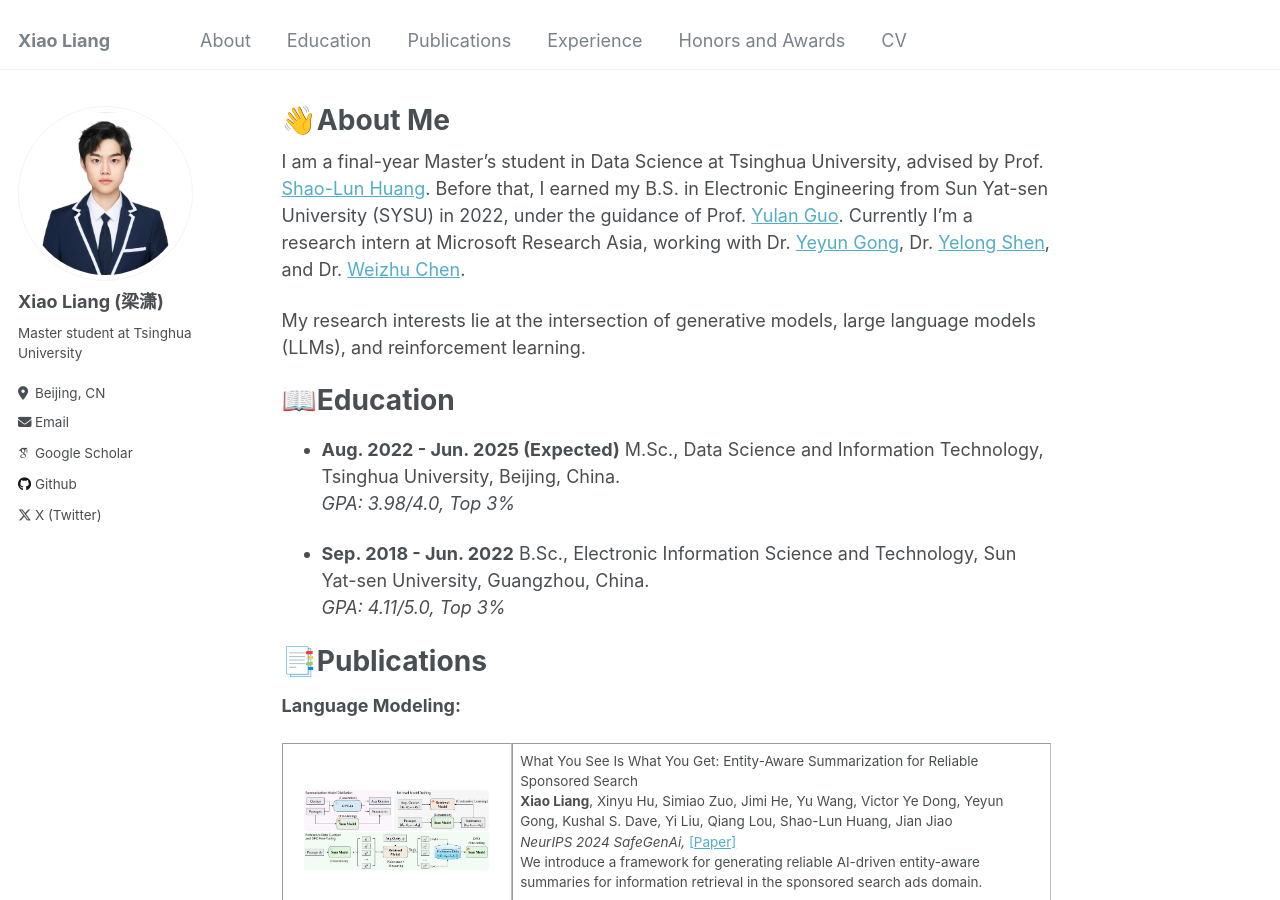
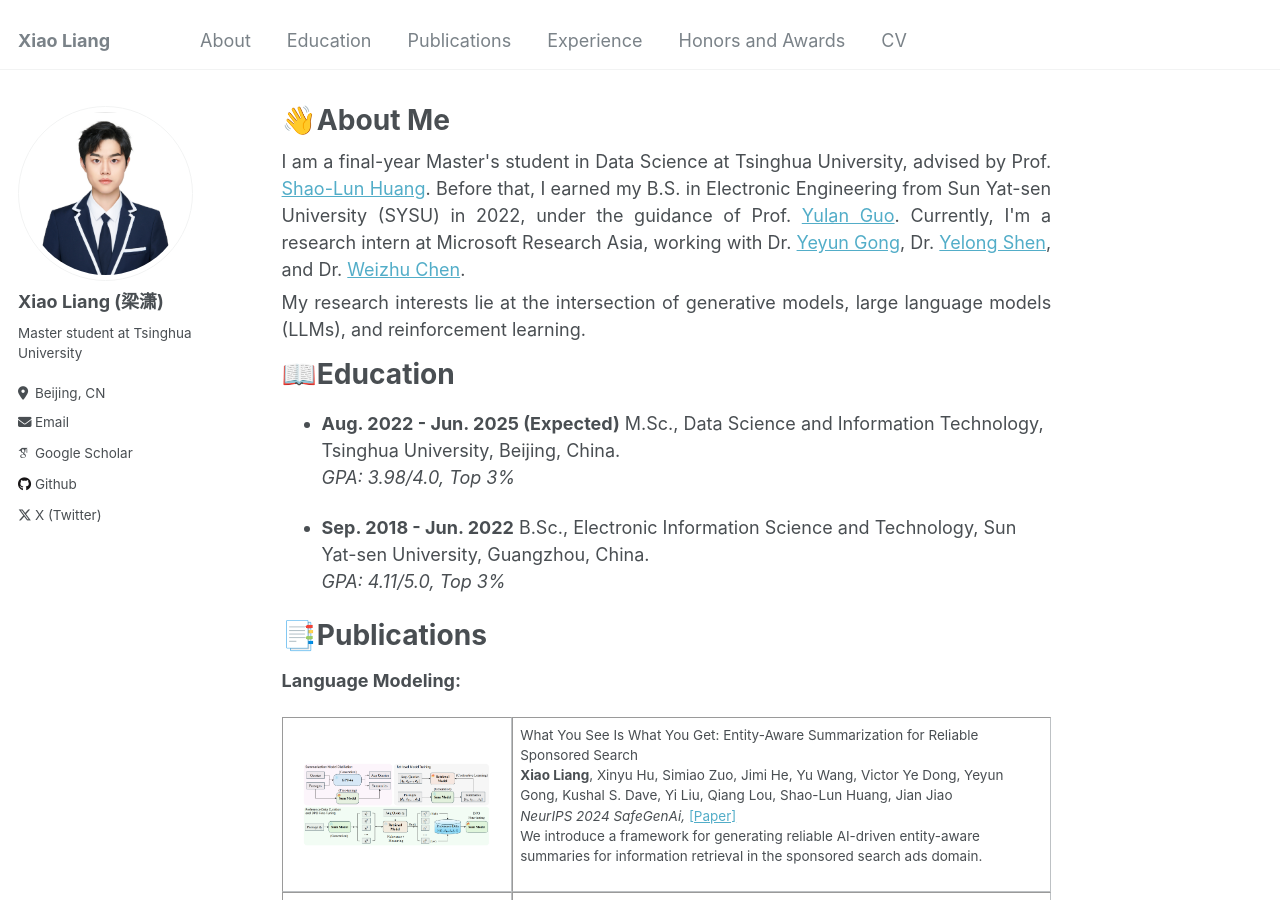
Before and after one commit to MasterVito/MasterVito.github.io, a Jekyll site: the page built from _pages/about.md, in a window 1280 px wide and 900 px high. Built offline with Jekyll 4.4.1, drawn with Linux system fonts in a browser that asks for light colours; some web fonts are replaced; some of the changed lines change nothing that is shown.

Commit message:
update_0421

```diff
--- a/_includes/seo.html
+++ b/_includes/seo.html
@@ -7,7 +7,8 @@
 {% assign seo_url = seo_url | default: site.github.url %}
 
 {% if page.title %}
-  {% assign seo_title = page.title | append: " " | append: site.title_separator | append: " " | append: site.title %}
+  <!-- {% assign seo_title = page.title | append: " " | append: site.title_separator | append: " " | append: site.title %} -->
+  {% assign seo_title = site.title %}
 {% endif %}
 
 {% if seo_title %}
--- a/_pages/about.md
+++ b/_pages/about.md
@@ -8,10 +8,28 @@
 ---
 
 
-I am a final-year Master's student in Data Science at Tsinghua University, advised by Prof. [Shao-Lun Huang](https://sites.google.com/view/slhuang/home). Before that, I earned my B.S. in Electronic Engineering from Sun Yat-sen University (SYSU) in 2022, under the guidance of Prof. [Yulan Guo](http://www.yulanguo.cn/). Currently I'm a research intern at Microsoft Research Asia, working with Dr. [Yeyun Gong](https://www.microsoft.com/en-us/research/people/yegong/), Dr. [Yelong Shen](https://scholar.google.com/citations?user=S6OFEFEAAAAJ&hl=en), and Dr. [Weizhu Chen](https://www.microsoft.com/en-us/research/people/wzchen/).
 
-My research interests lie at the intersection of generative models, large language models (LLMs), and reinforcement learning.
 
+<!-- I am a final-year Master's student in Data Science at Tsinghua University, advised by Prof. [Shao-Lun Huang](https://sites.google.com/view/slhuang/home). Before that, I earned my B.S. in Electronic Engineering from Sun Yat-sen University (SYSU) in 2022, under the guidance of Prof. [Yulan Guo](http://www.yulanguo.cn/). Currently I'm a research intern at Microsoft Research Asia, working with Dr. [Yeyun Gong](https://www.microsoft.com/en-us/research/people/yegong/), Dr. [Yelong Shen](https://scholar.google.com/citations?user=S6OFEFEAAAAJ&hl=en), and Dr. [Weizhu Chen](https://www.microsoft.com/en-us/research/people/wzchen/).
+
+My research interests lie at the intersection of generative models, large language models (LLMs), and reinforcement learning.  -->
+
+
+<div style="text-align: justify;">
+  I am a final-year Master's student in Data Science at Tsinghua University, advised by Prof.
+  <a href="https://sites.google.com/view/slhuang/home" target="_blank">Shao-Lun Huang</a>.
+  Before that, I earned my B.S. in Electronic Engineering from Sun Yat-sen University (SYSU) in 2022,
+  under the guidance of Prof.
+  <a href="http://www.yulanguo.cn/" target="_blank">Yulan Guo</a>.
+  Currently, I'm a research intern at Microsoft Research Asia, working with
+  Dr. <a href="https://www.microsoft.com/en-us/research/people/yegong/" target="_blank">Yeyun Gong</a>,
+  Dr. <a href="https://scholar.google.com/citations?user=S6OFEFEAAAAJ&hl=en" target="_blank">Yelong Shen</a>,
+  and Dr. <a href="https://www.microsoft.com/en-us/research/people/wzchen/" target="_blank">Weizhu Chen</a>.
+  <div style="margin-top: 6px;"></div>
+  My research interests lie at the intersection of generative models, large language models (LLMs), and reinforcement learning.
+</div>
+
+<div style="margin-top: 15px;"></div>
 
 📖Education
 ======
@@ -20,7 +38,6 @@
 
 - **Sep. 2018 - Jun. 2022** B.Sc., Electronic Information Science and Technology, Sun Yat-sen University, Guangzhou, China.
 <br>*GPA: 4.11/5.0, Top 3%*
-
 
 
 📑Publications
```
